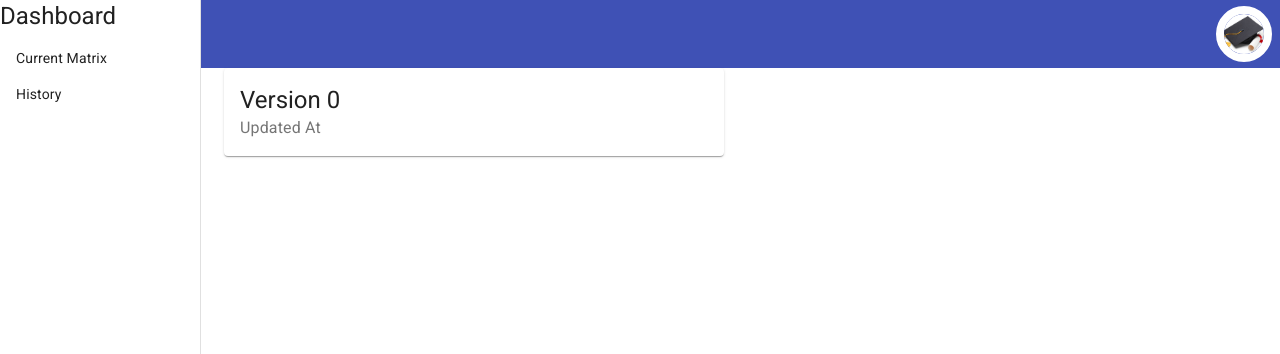
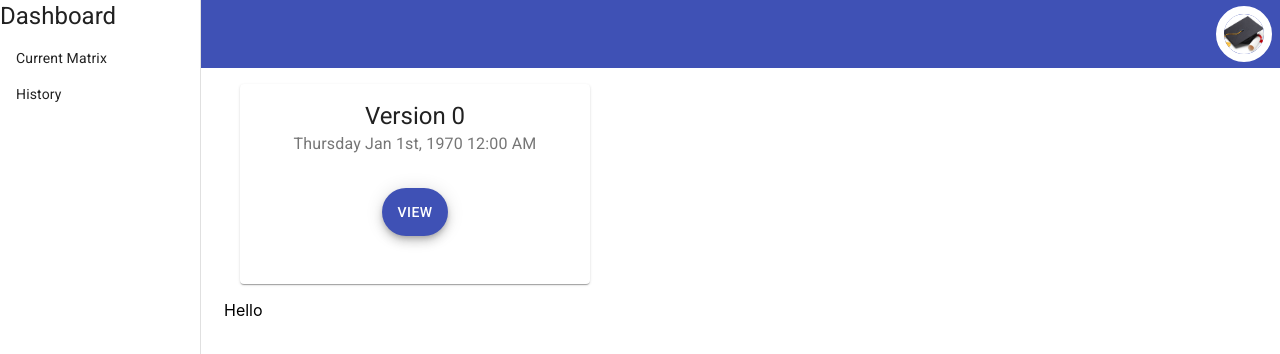
Before and after one commit to GASANAMDavid/learning-outcome-frontend, a React (Create React App) app: page /dashboard/history in a window 1280 px wide. Shown: the top 354 px of the page. Built offline with nearby package versions, Linux system fonts and the light colour scheme; no server answers.

Commit message:
scrollable matrix versions cards

```diff
--- a/package.json
+++ b/package.json
@@ -10,6 +10,7 @@
     "@testing-library/react": "^11.1.0",
     "@testing-library/user-event": "^12.1.10",
     "axios": "^0.21.1",
+    "date-fns": "^2.24.0",
     "history": "^5.0.1",
     "lodash": "^4.17.21",
     "react": "^17.0.2",
--- a/src/components/dashboard/Dashboard.js
+++ b/src/components/dashboard/Dashboard.js
@@ -41,7 +41,6 @@ const Dashboard = ({ children }) => {
         </Drawer>
         <div className={classes.page}>
           <Container>
-
             {children}
           </Container>
         </div>
--- a/src/components/dashboard/History.js
+++ b/src/components/dashboard/History.js
@@ -1,5 +1,6 @@
 import React, { useEffect } from 'react';
 import { useDispatch, useSelector } from 'react-redux';
+import { fromUnixTime, format } from 'date-fns';
 import getMatricesHistory from '../../redux/actions/getMatricesHistory';
 import Version from './Version';
 
@@ -10,13 +11,23 @@ const History = () => {
   useEffect(() => {
     dispatch(getMatricesHistory());
   }, [dispatch]);
+
+  const readableDate = (unixDate) => {
+    const equivalentDate = fromUnixTime(unixDate);
+    return format(equivalentDate, 'EEEE MMM do, yyyy hh:mm a');
+  };
   return (
     <>
-      {
-        historyStore.matrices.map((matrix, index) => (
-          <Version date={matrix.updated_at} title={`Version ${index}`} key={matrix.updated_at} />
-        ))
-      }
+      <div style={{ width: '100%', overflow: 'auto', display: 'flex' }}>
+        {
+          historyStore.matrices.map((matrix, index) => (
+            <Version date={readableDate(matrix.updated_at)} matrix={matrix.data} title={`Version ${index}`} key={matrix.updated_at} />
+          ))
+        }
+      </div>
+      <div>
+        Hello
+      </div>
     </>
 
   );
--- a/src/components/dashboard/Version.js
+++ b/src/components/dashboard/Version.js
@@ -1,24 +1,22 @@
 import React from 'react';
-import { Card, CardHeader } from '@material-ui/core';
-import { makeStyles } from '@material-ui/styles';
+import {
+  Card, CardContent, CardHeader, Fab,
+} from '@material-ui/core';
 
-const useStyles = makeStyles({
-  root: {
-    marginBottom: '15px',
-    width: '500px',
-  },
-});
-
-const Version = ({ date, title }) => {
-  const classes = useStyles();
-  return (
-    <Card className={classes.root}>
+const Version = ({ date, title }) => (
+  <div style={{ height: '200px', width: '350px', margin: '16px' }}>
+    <Card style={{ height: '100%', width: '350px' }}>
       <CardHeader
         title={title}
-        subheader={`Updated At ${date}`}
+        subheader={date}
+        style={{ textAlign: 'center' }}
       />
+      <CardContent style={{ textAlign: 'center' }}>
+        <Fab variant="extended" color="primary" aria-label="add">
+          view
+        </Fab>
+      </CardContent>
     </Card>
-  );
-};
-
+  </div>
+);
 export default Version;
```
Also changed, not shown: 2 other files (tests, documents, lock files or other folders).
